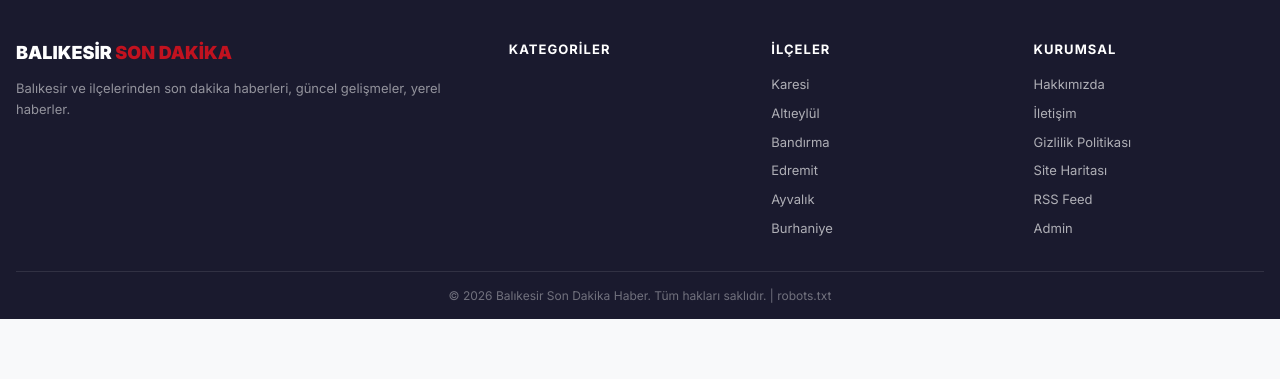
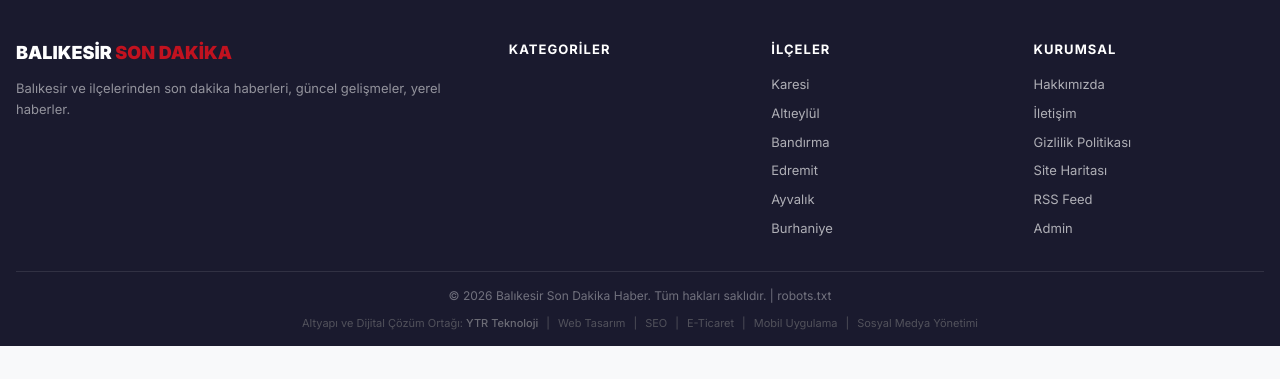
Before and after one commit to onuronuryeter/BALIKES-R-SON-DAK-KA-HABER-S-TES-, a FastAPI app: page /arsiv in a window 1280 px wide. Shown: the part 421-800 px from the top of the page. Run offline with FastAPI, Linux system fonts and the light colour scheme; data that the repository does not hold is empty; some libraries are stand-ins or nearby versions.

Commit message:
Added YTR Teknoloji backlinks and SEO keywords

```diff
--- a/app/templates/base.html
+++ b/app/templates/base.html
@@ -11,6 +11,7 @@
   {# ─── SEO Meta ────────────────────────────────────────────── #}
   <title>{% block seo_title %}{{ site_name }}{% endblock %}</title>
   <meta name="description" content="{% block meta_description %}{{ site_description }}{% endblock %}">
+  <meta name="keywords" content="Balıkesir haber, Balıkesir son dakika, Balıkesir yerel haber, Balıkesir gündem, Balıkesir güncel haber, körfez haber, marmara haberleri, sondakika balıkesir, YTR teknoloji, balıkesir web tasarım">
   <meta name="robots" content="{% block robots %}index, follow{% endblock %}">
   <link rel="canonical" href="{% block canonical %}{{ site_url }}{{ request.url.path }}{% endblock %}">
 
@@ -250,6 +251,14 @@
       <p>© {{ current_year }} {{ site_name }}. Tüm hakları saklıdır. |
         <a href="/robots.txt" style="color:inherit">robots.txt</a>
       </p>
+      <div style="font-size: 11px; color: #888; margin-top: 10px; display: flex; flex-wrap: wrap; justify-content: center; gap: 8px;">
+        <span>Altyapı ve Dijital Çözüm Ortağı: <a href="https://www.ytrteknoloji.com/" target="_blank" title="Balıkesir Web Tasarım ve SEO Ajansı YTR Teknoloji" style="color: #bbb; text-decoration: none; font-weight: 500;">YTR Teknoloji</a></span> |
+        <a href="https://ytrteknoloji.com/hizmetler.html#web" target="_blank" title="Balıkesir Web Tasarım" style="color: #888; text-decoration: none;">Web Tasarım</a> |
+        <a href="https://ytrteknoloji.com/hizmetler.html#seo" target="_blank" title="Balıkesir SEO Hizmeti" style="color: #888; text-decoration: none;">SEO</a> |
+        <a href="https://ytrteknoloji.com/hizmetler.html#eticaret" target="_blank" title="Balıkesir E-Ticaret Paketleri" style="color: #888; text-decoration: none;">E-Ticaret</a> |
+        <a href="https://ytrteknoloji.com/hizmetler.html#mobil" target="_blank" title="Mobil Uygulama Geliştirme" style="color: #888; text-decoration: none;">Mobil Uygulama</a> |
+        <a href="https://ytrteknoloji.com/hizmetler.html#sosyalmedya" target="_blank" title="Sosyal Medya Yönetimi" style="color: #888; text-decoration: none;">Sosyal Medya Yönetimi</a>
+      </div>
     </div>
   </div>
 </footer>
```
